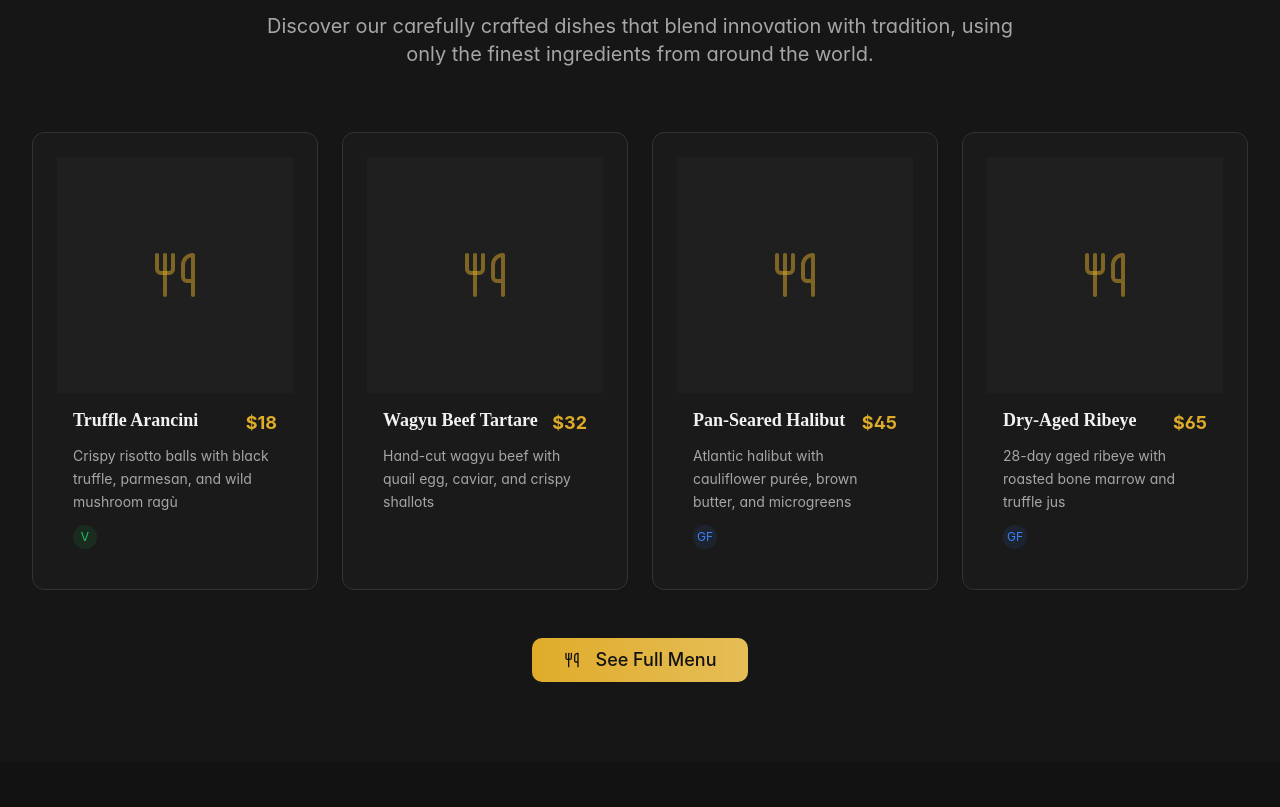
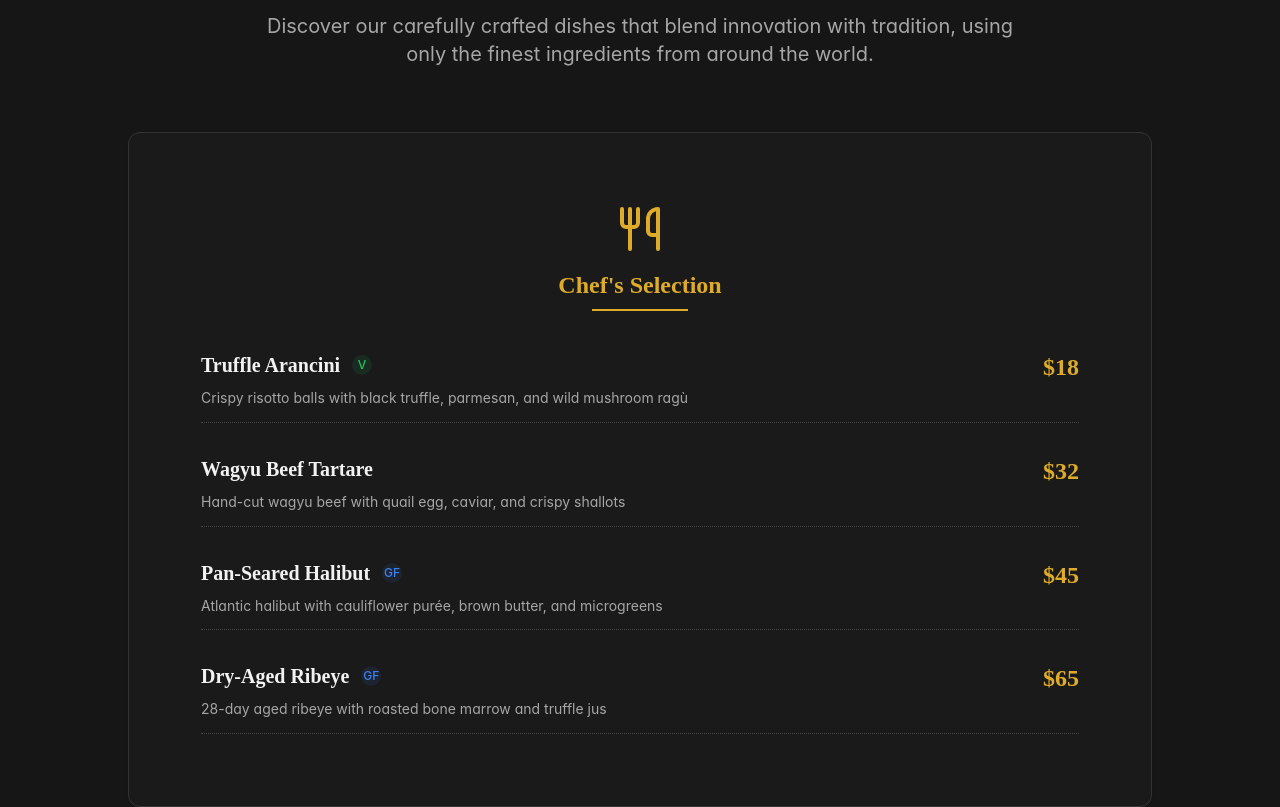
Before and after one commit to webquro4/cafedemo, a React (Vite) app: page / in a window 1280 px wide. Shown: the part 940-1747 px from the top of the page. Built offline with nearby package versions, Linux system fonts and the light colour scheme.

Commit message:
Fix menu display on homepage
Adjusted the display of "Our Signature Menu" on the homepage to better resemble a menu.

```diff
--- a/src/pages/Index.tsx
+++ b/src/pages/Index.tsx
@@ -195,7 +195,7 @@ const Index = () => {
 
       {/* Menu Preview Section */}
       <section className="py-20 px-4 sm:px-6 lg:px-8 bg-muted/30">
-        <div className="max-w-7xl mx-auto">
+        <div className="max-w-5xl mx-auto">
           <motion.div
             initial={{ opacity: 0, y: 20 }}
             whileInView={{ opacity: 1, y: 0 }}
@@ -211,49 +211,72 @@ const Index = () => {
             </p>
           </motion.div>
 
-          <div className="grid grid-cols-1 md:grid-cols-2 lg:grid-cols-4 gap-6 mb-12">
+          {/* Menu Layout */}
+          <motion.div
+            initial={{ opacity: 0, y: 20 }}
+            whileInView={{ opacity: 1, y: 0 }}
+            viewport={{ once: true }}
+            className="mb-12"
+          >
+            <Card className="luxury-card overflow-hidden">
+              <CardContent className="p-8 md:p-12">
+                <div className="text-center mb-10">
+                  <Utensils className="w-12 h-12 text-gold mx-auto mb-4" />
+                  <h3 className="text-2xl font-playfair font-bold text-gold mb-2">Chef's Selection</h3>
+                  <div className="w-24 h-0.5 bg-gold mx-auto"></div>
+                </div>
+
+                <div className="space-y-8">
                   {featuredMenuItems.map((item, index) => (
                     <motion.div
                       key={item.id}
-                initial={{ opacity: 0, y: 20 }}
-                whileInView={{ opacity: 1, y: 0 }}
+                      initial={{ opacity: 0, x: -20 }}
+                      whileInView={{ opacity: 1, x: 0 }}
                       viewport={{ once: true }}
-                transition={{ delay: index * 0.1 }}
+                      transition={{ delay: index * 0.15 }}
+                      className="group"
                     >
-                <Card className="luxury-card h-full overflow-hidden">
-                  <div className="aspect-square bg-muted flex items-center justify-center">
-                    <Utensils className="w-12 h-12 text-gold/50" />
-                  </div>
-                  <CardContent className="p-4">
-                    <div className="flex justify-between items-start mb-2">
-                      <h3 className="font-playfair font-semibold text-lg leading-tight">{item.name}</h3>
-                      <span className="text-gold font-bold text-lg">${item.price}</span>
-                    </div>
-                    <p className="text-muted-foreground text-sm leading-relaxed mb-3">
-                      {item.description}
-                    </p>
-                    <div className="flex items-center space-x-2">
+                      <div className="flex items-start justify-between mb-3">
+                        <div className="flex-1 pr-4">
+                          <div className="flex items-center mb-2">
+                            <h4 className="text-xl font-playfair font-semibold group-hover:text-gold transition-colors">
+                              {item.name}
+                            </h4>
+                            <div className="flex items-center ml-3 space-x-1">
                               {item.isVegetarian && (
-                        <span className="w-6 h-6 bg-green-500/10 text-green-500 rounded-full flex items-center justify-center text-xs">
+                                <span className="w-5 h-5 bg-green-500/10 text-green-500 rounded-full flex items-center justify-center text-xs font-medium">
                                   V
                                 </span>
                               )}
                               {item.isGlutenFree && (
-                        <span className="w-6 h-6 bg-blue-500/10 text-blue-500 rounded-full flex items-center justify-center text-xs">
+                                <span className="w-5 h-5 bg-blue-500/10 text-blue-500 rounded-full flex items-center justify-center text-xs font-medium">
                                   GF
                                 </span>
                               )}
                               {item.isSpicy && (
-                        <span className="w-6 h-6 bg-red-500/10 text-red-500 rounded-full flex items-center justify-center text-xs">
-                          🌶️
+                                <span className="text-red-500 text-sm">🌶️</span>
+                              )}
+                            </div>
+                          </div>
+                          <p className="text-muted-foreground leading-relaxed text-sm">
+                            {item.description}
+                          </p>
+                        </div>
+                        <div className="flex flex-col items-end ml-4">
+                          <span className="text-2xl font-playfair font-bold text-gold">
+                            ${item.price}
                           </span>
-                      )}
+                        </div>
+                      </div>
+
+                      {/* Decorative dotted line */}
+                      <div className="border-b border-dotted border-muted-foreground/30 group-hover:border-gold/50 transition-colors"></div>
+                    </motion.div>
+                  ))}
                 </div>
               </CardContent>
             </Card>
           </motion.div>
-            ))}
-          </div>
 
           <motion.div
             initial={{ opacity: 0, y: 20 }}
```
Lines whose indentation alone changed are shown as unchanged.
